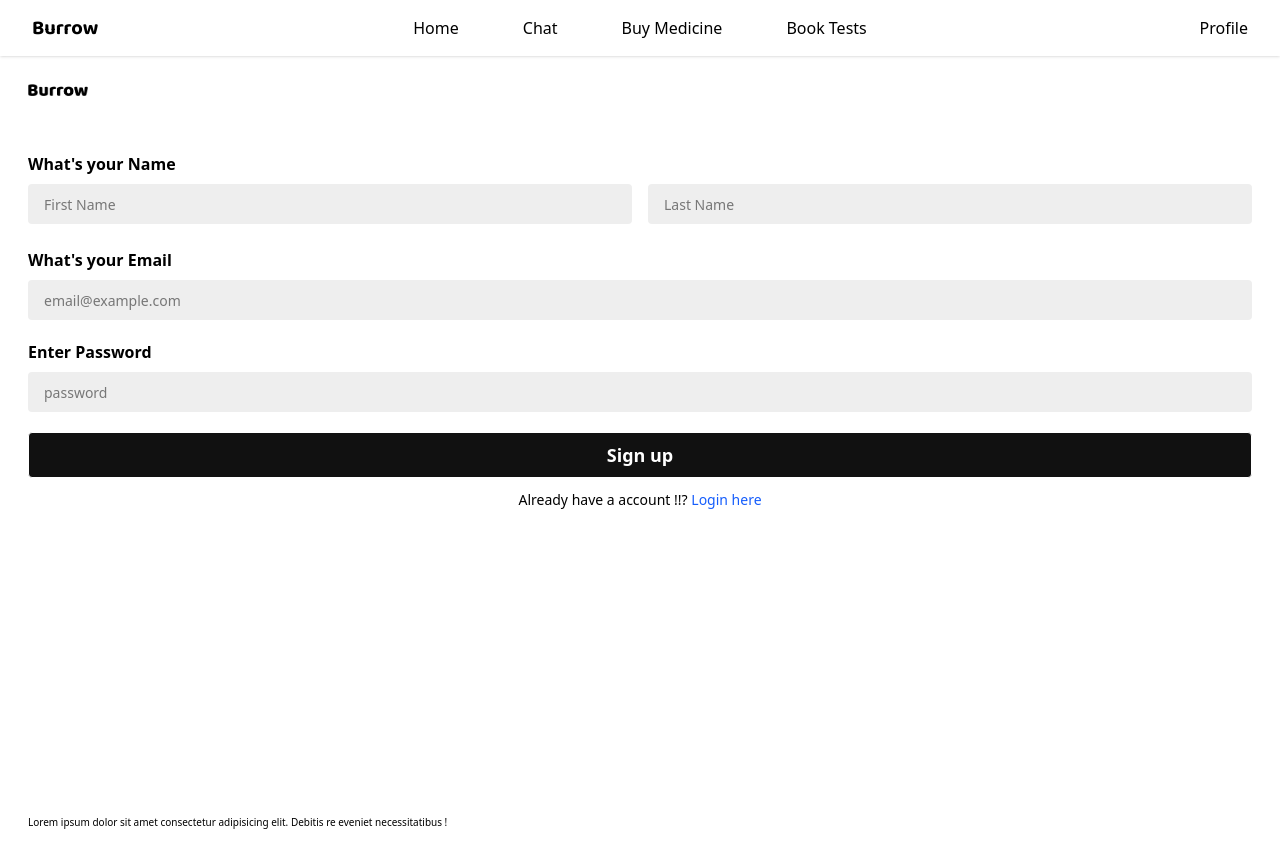
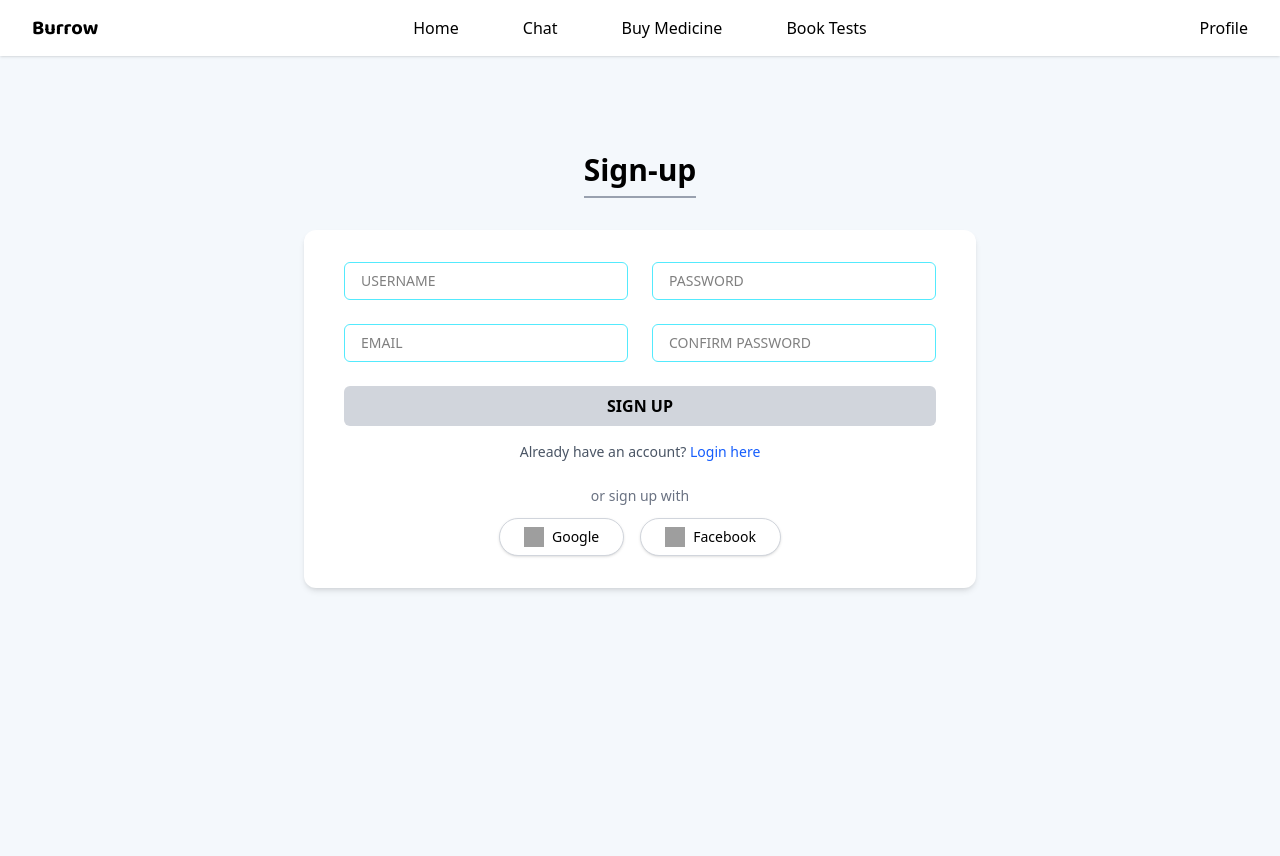
Before and after one commit to AdarshKumarSr/Burrow, a React (Vite) app in the folder Frontend/: page /signup in a window 1280 px wide. Built offline with nearby package versions, Linux system fonts and the light colour scheme; grey boxes are pictures that could not be loaded.

Commit message:
signup bug fixed

```diff
--- a/Frontend/src/pages/UserSignup.jsx
+++ b/Frontend/src/pages/UserSignup.jsx
@@ -1,113 +1,132 @@
-import React, { useState, } from 'react'
-import logo from '../assets/burrowlogo.png';
-import { data, Link, useNavigate } from 'react-router-dom';
-import axios from 'axios'
-import {UserDataContext} from '../context/UserContext';
+import React, { useState, useContext } from 'react';
+import { Link, useNavigate } from 'react-router-dom';
+import axios from 'axios';
+import { UserDataContext } from '../context/UserContext';
 
 const UserSignup = () => {
-  const [email, setEmail] = useState('')
-  const [password, setPassword] = useState('')
-  const [firstName, setFirstName] = useState('')
-  const [lastName, setLastName] = useState('')
-  const [userData, setuserData] = useState({})
+  const { user, setUser } = useContext(UserDataContext);
+  const navigate = useNavigate();
 
-  const navigate = useNavigate()
-
-  const {user , setUser} = React.useContext(UserDataContext)
+  const [email, setEmail] = useState('');
+  const [username, setUsername] = useState('');
+  const [password, setPassword] = useState('');
+  const [confirmPassword, setConfirmPassword] = useState('');
 
   const submitHandler = async (e) => {
-    e.preventDefault()
-    const newUser = {
-      fullname:{
-         firstname:firstName,
-         lastname:lastName,
-      },
-       email: email,
-       password: password
+    e.preventDefault();
+
+    if (password !== confirmPassword) {
+      alert('Passwords do not match');
+      return;
     }
 
-   const response = await axios.post(`${import.meta.env.VITE_BASE_URL}/users/register`, newUser)
+    const newUser = {
+      fullname: {
+        firstname: username,
+        lastname: '',
+      },
+      email,
+      password,
+    };
+
+    try {
+      const response = await axios.post(`${import.meta.env.VITE_BASE_URL}/users/register`, newUser);
 
       if (response.status === 201) {
-    const data = response.data
-    setUser(data.user)
-    localStorage.setItem('token', data.token)
-    navigate('/home')
+        const data = response.data;
+        setUser(data.user);
+        localStorage.setItem('token', data.token);
+        navigate('/home');
       }
-    // console.log(userData);
-    setEmail('')
-    setFirstName('')
-    setLastName('')
-    setPassword('')
-    // Handle form submission logic here
+    } catch (error) {
+      console.error('Signup error:', error);
+      alert('Something went wrong. Please try again.');
     }
+
+    setEmail('');
+    setUsername('');
+    setPassword('');
+    setConfirmPassword('');
+  };
+
   return (
-    <div className='p-7 h-screen flex flex-col justify-between'>
-    <div>
-    <img className='w-15 mb-14'  src={logo} alt="Uber Logo" />
-    <form onSubmit={(e)=>{
-      submitHandler(e)
-    }} >
-         <h3 className='font-bold text-base mb-2'> What's your Name  </h3>
-         <div className='flex gap-4 mb-6'>
+    <div className="min-h-screen bg-[#f4f8fc] pt-24 flex flex-col items-center px-4">
+      <h2 className="text-3xl font-bold text-center mb-8 border-b-2 border-gray-400 pb-2 w-fit">
+        Sign-up
+      </h2>
+
+      <form
+        onSubmit={submitHandler}
+        className="bg-white rounded-xl shadow-md px-10 py-8 w-full max-w-2xl"
+      >
+        <div className="grid grid-cols-1 md:grid-cols-2 gap-6 mb-6">
           <input
+            type="text"
+            placeholder="Username"
+            value={username}
             required
-          className='bg-[#eee]   rounded px-4 py-2   w-1/2 text-base placeholder:text-sm'
-          type='text' placeholder='First Name'
-          value={firstName}
-          onChange={(e)=>{
-            setFirstName(e.target.value)
-          }}
+            onChange={(e) => setUsername(e.target.value)}
+            className="w-full px-4 py-2 border border-cyan-300 rounded-md focus:outline-none focus:ring-2 focus:ring-blue-400 text-sm uppercase"
           />
 
           <input
-          className='bg-[#eee]  rounded px-4 py-2   w-1/2 text-base placeholder:text-sm'
-          type='text' placeholder='Last Name'
-          value={lastName}
-          onChange={(e)=>{
-          setLastName(e.target.value)
-          }} />
+            type="password"
+            placeholder="Password"
+            value={password}
+            required
+            onChange={(e) => setPassword(e.target.value)}
+            className="w-full px-4 py-2 border border-cyan-300 rounded-md focus:outline-none focus:ring-2 focus:ring-blue-400 text-sm uppercase"
+          />
 
+          <input
+            type="email"
+            placeholder="Email"
+            value={email}
+            required
+            onChange={(e) => setEmail(e.target.value)}
+            className="w-full px-4 py-2 border border-cyan-300 rounded-md focus:outline-none focus:ring-2 focus:ring-blue-400 text-sm uppercase"
+          />
 
+          <input
+            type="password"
+            placeholder="Confirm Password"
+            value={confirmPassword}
+            required
+            onChange={(e) => setConfirmPassword(e.target.value)}
+            className="w-full px-4 py-2 border border-cyan-300 rounded-md focus:outline-none focus:ring-2 focus:ring-blue-400 text-sm uppercase"
+          />
         </div>
 
-    <h3 className='font-bold text-base mb-2'> What's your Email  </h3>
-    <input
-    required
-    className='bg-[#eee] mb-5 rounded px-4 py-2   w-full text-base placeholder:text-sm'
-    type='email' placeholder='email@example.com'
-    value={email}
-    onChange={(e)=>{
-    setEmail(e.target.value)
-    }}
-    />
+        <button
+          type="submit"
+          className="w-full bg-gray-300 hover:bg-gray-400 text-black font-semibold py-2 rounded-md transition mb-4"
+        >
+          SIGN UP
+        </button>
 
-    <h3 className='font-bold text-base mb-2'> Enter Password</h3>
-    <input
-    required
+        <p className="text-center text-sm text-gray-600 mb-4">
+          Already have an account?{' '}
+          <Link to="/login" className="text-blue-600 hover:underline font-medium">
+            Login here
+          </Link>
+        </p>
 
-     className=' bg-[#eee] mb-5 rounded px-4 py-2   w-full text-base placeholder:text-sm'
-    type='password' placeholder='password'
-    value={password}
-    onChange={(e)=>{
-    setPassword(e.target.value)
-    }}
-    />
-
-
-    <button className='bg-[#111] text-white font-semibold mb-3 rounded px-4 py-2 border w-full text-lg placeholder:text-base' >Sign up</button>
-
-   <p className='text-center text-sm' >Already have a account !!?
-    <Link to='/login' className='text-blue-600'> Login here</Link> </p>
-
+        <div className="flex flex-col items-center mt-6 gap-3">
+          <span className="text-gray-500 text-sm">or sign up with</span>
+          <div className="flex gap-4">
+            <button className="flex items-center gap-2 bg-white border border-gray-300 rounded-full px-6 py-2 shadow hover:bg-gray-100 transition-all">
+              <img src="https://www.svgrepo.com/show/475656/google-color.svg" className="w-5 h-5" />
+              <span className="font-medium text-sm">Google</span>
+            </button>
+            <button className="flex items-center gap-2 bg-white border border-gray-300 rounded-full px-6 py-2 shadow hover:bg-gray-100 transition-all">
+              <img src="https://www.svgrepo.com/show/157818/facebook.svg" className="w-5 h-5" />
+              <span className="font-medium text-sm">Facebook</span>
+            </button>
+          </div>
+        </div>
       </form>
     </div>
-    <div>
+  );
+};
 
-      <p className='text-[10px] leading-tight'>Lorem ipsum dolor sit amet consectetur adipisicing elit. Debitis  re  eveniet necessitatibus  !</p>
-    </div>
-  </div>
-  )
-}
-
-export default UserSignup
+export default UserSignup;
```
Lines whose indentation alone changed are shown as unchanged.
